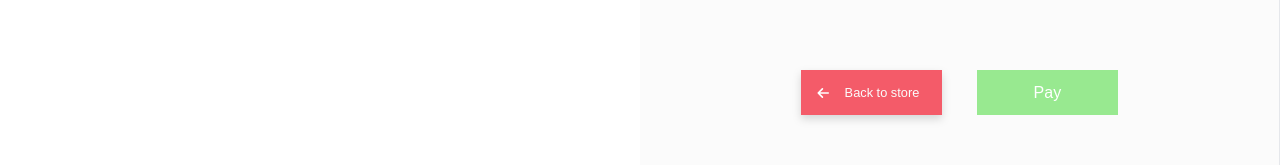
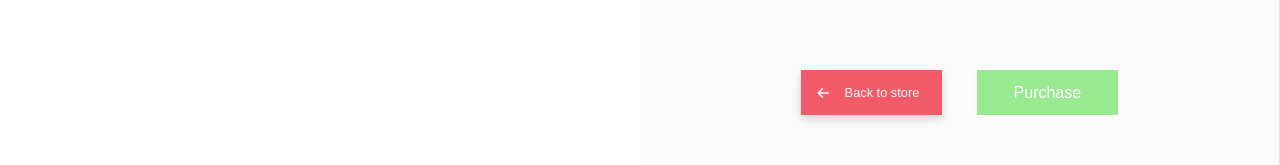
Before and after one commit to OscarDG/sports-store, a Next.js app: page /store/checkout in a window 1280 px wide. Shown: the part 749-914 px from the top of the page. Built offline with nearby package versions, Linux system fonts and the light colour scheme; a web font is replaced by a local one.

Commit message:
Feature (checkout): added function to send resume of purchase through Whatsapp

```diff
--- a/app/ui/Checkout.tsx
+++ b/app/ui/Checkout.tsx
@@ -1,8 +1,10 @@
 import { Products } from "@/app/types";
 import { useCart } from "@/app/hooks/useProducts";
 import { useEffect, useState } from "react";
+import Link from "next/link";
 import Image from "next/image";
 import BwButton from "./BwButton";
+import { stringify } from "querystring";
 
 
 export default function CheckOut(){
@@ -13,6 +15,9 @@ export default function CheckOut(){
     const [shipping, setShipping] = useState<number>(0)
 
     const [city, setCity] = useState<string>("")
+    const [address, setAddress] = useState<string>("")
+    const [name, setName] = useState<string>("")
+    const [itemsList, setItemsList] = useState<string[]>([])
 
     useEffect (() => {
         if(city === 'bogota'){
@@ -28,7 +33,16 @@ export default function CheckOut(){
             }, 0)
 
             setTotalPrice(total)
+
+            const list = cartItems.map(item => item.name)
+
+            setItemsList(list)
+
     }, [cartItems, setTotalPrice])
+
+
+    const text = encodeURIComponent(`Hola, mi nombre es ${name} me gustaría comprar los siguientes productos: ${itemsList}. Mi dirección de envío es: ${address} (${city}). Compra total: $${totalPrice} + Envío: $${shipping}`)
+    const whatsAppText = `https://wa.me/573174048898?text=${text}`
 
     return(
         <>
@@ -37,7 +51,7 @@ export default function CheckOut(){
                 <p className="font-bold text-gray-800">Shipping Info</p>
                 <div className="flex flex-row justify-evenly items-center w-[90%] h-auto gap-2 border-b-1 border-gray-200">
                     <p className="w-[20%]">Names:</p>
-                    <input type="text" placeholder="Name and last name" required className="w-[60%] h-[30px] text-gray-500"></input>
+                    <input type="text" placeholder="Name and last name" required value={name} onChange={(e) => setName(e.target.value)} className="w-[60%] h-[30px] text-gray-500"></input>
                 </div>
                 <div className="flex flex-row justify-evenly items-center w-[90%] h-auto gap-2 border-b-1 border-gray-200">
                     <p className="w-[20%]">Email:</p>
@@ -45,7 +59,7 @@ export default function CheckOut(){
                 </div>
                 <div className="flex flex-row justify-evenly items-center w-[90%] h-auto gap-2 border-b-1 border-gray-200">
                     <p className="w-[20%]">Shipping address:</p>
-                    <input type="text" placeholder="Address" required className="w-[60%] h-[30px] text-gray-500"></input>
+                    <input type="text" placeholder="Address" required value={address} onChange={(e) => setAddress(e.target.value)} className="w-[60%] h-[30px] text-gray-500"></input>
                 </div>
                 <div className="flex flex-row justify-evenly items-center w-[90%] h-auto gap-2">
                     <p className="w-[20%]">City:</p>
@@ -61,7 +75,7 @@ export default function CheckOut(){
             </div>
             <div className="absolute bottom-[10%] flex flex-row justify-around w-[80%] md:w-[55%] h-[45px]">
                 <BwButton width={40} height={100} href="/store" text="Back to store"></BwButton>
-                <button className="w-[40%] h-[100%] bg-maingreen text-white cursor-pointer">Pay</button>
+                <Link href={whatsAppText} target="_blank" className="flex justify-center items-center w-[40%] h-[100%] bg-maingreen text-white cursor-pointer">Purchase</Link>
             </div>
         </div>
         {cartItems.length > 0 ? (
@@ -69,9 +83,9 @@ export default function CheckOut(){
             <div className="flex flex-col justify-evenly w-[100%] h-[90%] md:h-auto mb-5 md:border-b-1 md:border-gray-300">
                 {cartItems.map((product) => (
                     <div key={product.id} className="flex flex-row items-center justify-around w-[100%] h-auto gap-2 mb-5">
-                        <div className="relative flex justify-center w-[15%] h-[100%]">
-                            <Image className= "w-[60px] md:w-[80px] h-[60px] md:h-[80px] rounded-[100%] object-cover" src={`/${product.tag}.webp`} alt={product.name} width={500} height={500}/>
-                            <span className="absolute -top-1 right-2 flex justify-center items-center w-[20px] h-[20px] rounded-2xl bg-mainred text-mainwhite">{product.amount}</span>
+                        <div className="relative flex justify-center w-[15%] max-w-[60px] md:max-w-[90px] h-[100%]">
+                            <Image className= "w-[60px] md:w-[80px] max-w-[80px] h-[60px] md:h-[80px] max-h-[80px] rounded-[100%] object-cover" src={`/${product.tag}.webp`} alt={product.name} width={500} height={500}/>
+                            <span className="absolute -top-1 -right-0 md:right-3 flex justify-center items-center w-[20px] h-[20px] rounded-2xl bg-mainred text-mainwhite">{product.amount}</span>
                         </div>
                         <h1 className="w-[30%] text-center"><strong>{product.name}</strong></h1>
                         <p className="w-[20%]"><strong>${product.amount * product.price}</strong></p>
@@ -82,7 +96,7 @@ export default function CheckOut(){
                 <div className="flex flex-col gap-2">
                     <p><strong>Subtotal:</strong> ${Math.round(totalPrice*100)/100}</p>
                     <p><strong>Shipping:</strong> {shipping === 0 ? 'Free' : `$${shipping}`}</p>
-                    <h2><strong className="text-mainred">Total:</strong> ${Math.round((totalPrice+ shipping)*100)/100}</h2>
+                    <h2><strong className="text-mainred">Total:</strong> ${Math.round((totalPrice + shipping)*100)/100}</h2>
                 </div>
                 <span className="mt-5 text-[0.7rem]">* The shipping is free for addresses in Bogotá.</span>
             </div>
--- a/app/ui/StoreHeader.tsx
+++ b/app/ui/StoreHeader.tsx
@@ -23,7 +23,7 @@ export default function StoreHeader({products}:headerProducts){
     return (
         <header className={clsx(`${monaSans.className} relative flex flex-col items-center w-[100%] h-[40vh] md:h-[25vh] p-2 bg-gray-100`)}>
             <nav className="header_navbar relative flex flex-col md:flex-row justify-center md:justify-between items-center w-[100%] h-[100%] md:h-[100%] p-2">
-                <div className="header_buttons absolute top-5 md:top-8 md:right-5 flex flex-row items-center justify-evenly w-[80%] md:w-[30%] h-[25%] md:h-[45%]">
+                <div className="header_buttons absolute top-5 md:top-8 md:right-5 flex flex-row items-center md:justify-around justify-between w-[80%] md:w-[30%] h-[25%] md:h-[45%]">
                     <div className="flex flex-col justify-center items-center w-[30%] h-[70%]">
                         <BwButton width={100} height={100} minwidth={200} minheight={'300px'} href="/" target="_self" text="Go back"/>
                     </div>
```
